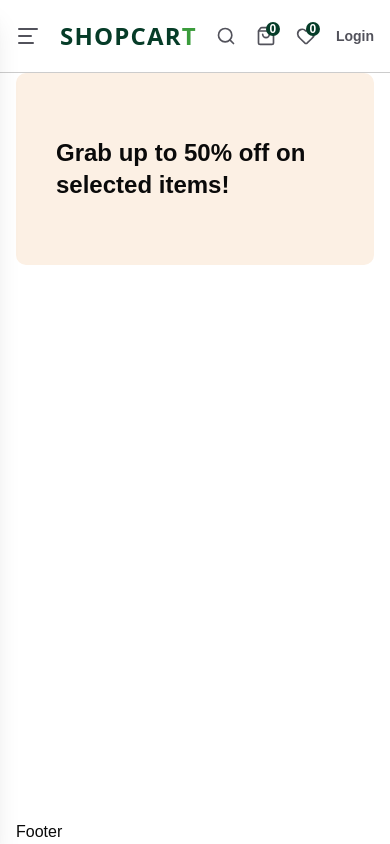
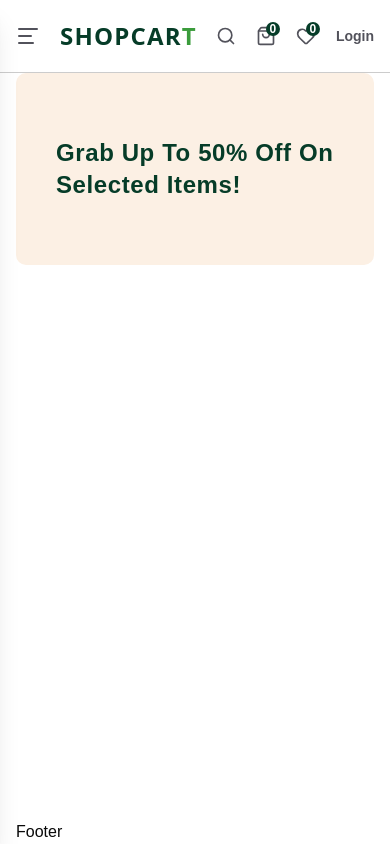
Before and after one commit to Roshen-Perera/nintrix-app, a Next.js app: page / in a window 390 px wide. Built offline with nearby package versions, Linux system fonts and the light colour scheme; no server answers.

Commit message:
feat: enhance Title component with improved styling and responsiveness

```diff
--- a/components/ui/text.tsx
+++ b/components/ui/text.tsx
@@ -8,6 +8,6 @@ export const Title = ({
   className?: string;
 }) => {
   return (
-    <h2 className={cn("text-2xl font-semibold", className)}>{children}</h2>
+    <h2 className={cn("text-2xl md:text-3xl font-bold text-shop_dark_green capitalize tracking-wide", className)}>{children}</h2>
   );
 };
```
